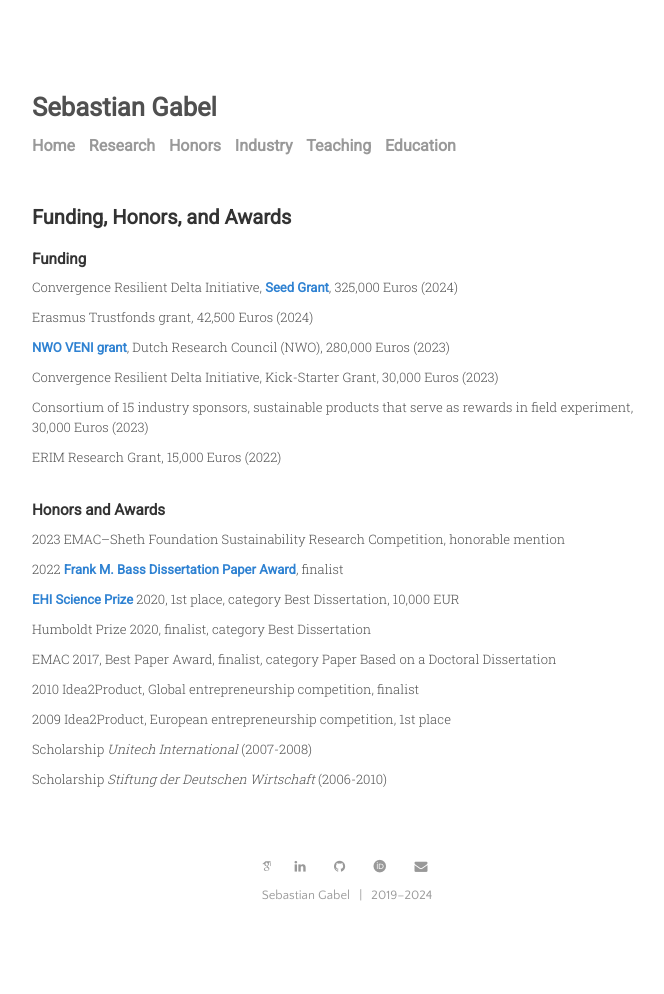
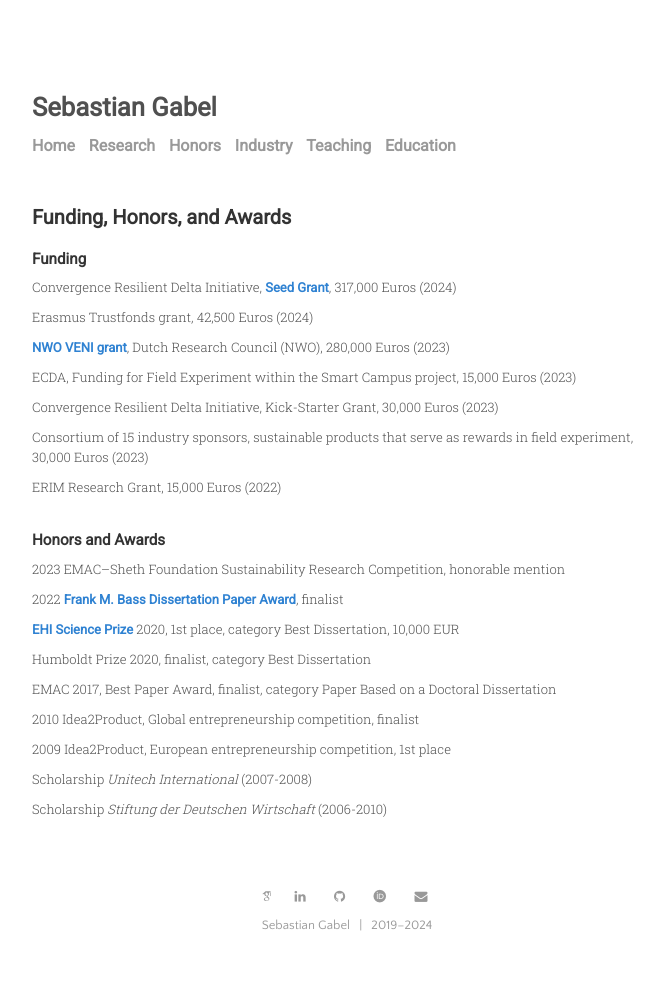
Before and after one commit to sbstn-gbl/sbstn-gbl.github.io, a Jekyll site: the page built from menu/honors.md, in a window 1280 px wide. Shown: the whole page, without its empty margins (293-957 px from the left). Built offline with Jekyll 4.4.1, drawn with Linux system fonts in a browser that asks for light colours; some web fonts are replaced; before the commit the page ends 964 px from its top, so only the background shows below that.

Commit message:
updated convergence amount

```diff
--- a/menu/honors.md
+++ b/menu/honors.md
@@ -6,12 +6,14 @@ title: Funding, Honors, and Awards
 
 ### Funding
 
-<list>Convergence Resilient Delta Initiative, <me>Seed Grant</me>, 325,000 Euros (2024)</list>
+<list>Convergence Resilient Delta Initiative, <me>Seed Grant</me>, 317,000 Euros (2024)</list>
 <list>Erasmus Trustfonds grant, 42,500 Euros (2024)</list>
 <list><me>NWO VENI grant</me>, Dutch Research Council (NWO), 280,000 Euros (2023)</list>
+<list>ECDA, Funding for Field Experiment within the Smart Campus project, 15,000 Euros (2023)</list>
 <list>Convergence Resilient Delta Initiative, Kick-Starter Grant, 30,000 Euros (2023)</list>
 <list>Consortium of 15 industry sponsors, sustainable products that serve as rewards in field experiment, 30,000 Euros (2023)</list>
 <list>ERIM Research Grant, 15,000 Euros (2022)</list>
+
 
 ### Honors and Awards
 
```
